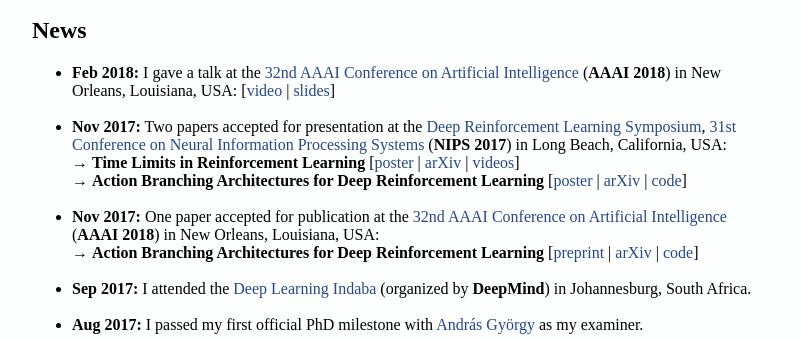
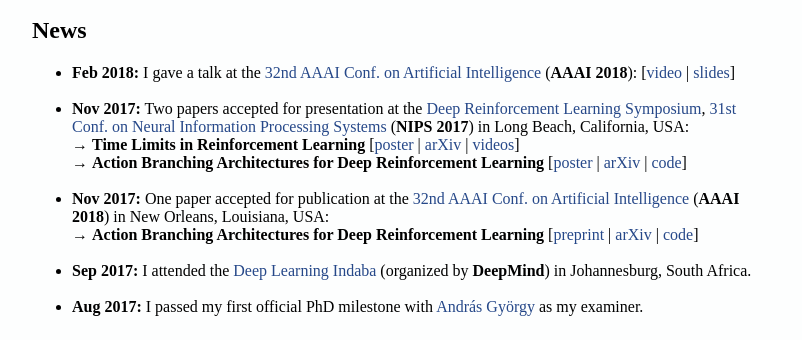
Before and after one commit to atavakol/atavakol.github.io, a plain HTML site: page index.html in a window 1280 px wide. Shown: the part 361-701 px from the top of the page, without its empty margins (238-1040 px from the left). Drawn offline with Linux system fonts and the light colour scheme.

Commit message:
shortened lines

```diff
--- a/index.html
+++ b/index.html
@@ -85,20 +85,20 @@ I am a PhD student in Machine Learning at the Imperial College London. My resear
             <h2>News</h2>
             <ul>
             	<li>
-                    <b>Feb 2018:</b> I gave a talk at the <a href="https://aaai.org/Conferences/AAAI-18/">32nd AAAI Conference on Artificial Intelligence</a> (<b>AAAI 2018</b>) in New Orleans, Louisiana, USA:
+                    <b>Feb 2018:</b> I gave a talk at the <a href="https://aaai.org/Conferences/AAAI-18/">32nd AAAI Conf. on Artificial Intelligence</a> (<b>AAAI 2018</b>):
                     [<a href="https://youtu.be/u0dCuln_a-Q">video</a> | <a href="talks/AAAI-2018-slides.pdf">slides</a>]<br>
 
                 </li><br>
 
                 <li>
-                    <b>Nov 2017:</b> Two papers accepted for presentation at the <a href="https://sites.google.com/view/deeprl-symposium-nips2017/">Deep Reinforcement Learning Symposium</a>, <a href="https://nips.cc/Conferences/2017/">31st Conference on Neural Information Processing Systems</a> (<b>NIPS 2017</b>) in Long Beach, California, USA:<br>
+                    <b>Nov 2017:</b> Two papers accepted for presentation at the <a href="https://sites.google.com/view/deeprl-symposium-nips2017/">Deep Reinforcement Learning Symposium</a>, <a href="https://nips.cc/Conferences/2017/">31st Conf. on Neural Information Processing Systems</a> (<b>NIPS 2017</b>) in Long Beach, California, USA:<br>
                         &rarr; <b>Time Limits in Reinforcement Learning</b> [<a href="publications/NIPS-2017-time-limits-in-rl-poster.pdf">poster</a> | <a href="https://arxiv.org/abs/1712.00378">arXiv</a> | <a href="https://sites.google.com/view/time-limits-in-rl">videos</a>]<br>
 
                         &rarr; <b>Action Branching Architectures for Deep Reinforcement Learning</b> [<a href="publications/NIPS-2017-action-branching-architectures-poster.pdf">poster</a> | <a href="https://arxiv.org/abs/1711.08946">arXiv</a> | <a href="https://github.com/atavakol/action-branching-agents">code</a>]
                 </li><br>
 
                 <li>
-                    <b>Nov 2017:</b> One paper accepted for publication at the <a href="https://aaai.org/Conferences/AAAI-18/">32nd AAAI Conference on Artificial Intelligence</a> (<b>AAAI 2018</b>) in New Orleans, Louisiana, USA:<br>
+                    <b>Nov 2017:</b> One paper accepted for publication at the <a href="https://aaai.org/Conferences/AAAI-18/">32nd AAAI Conf. on Artificial Intelligence</a> (<b>AAAI 2018</b>) in New Orleans, Louisiana, USA:<br>
                         &rarr; <b>Action Branching Architectures for Deep Reinforcement Learning</b> [<a href="publications/AAAI-2018.pdf">preprint</a> | <a href="https://arxiv.org/abs/1711.08946">arXiv</a> | <a href="https://github.com/atavakol/action-branching-agents">code</a>]
                 </li><br>
 
```
